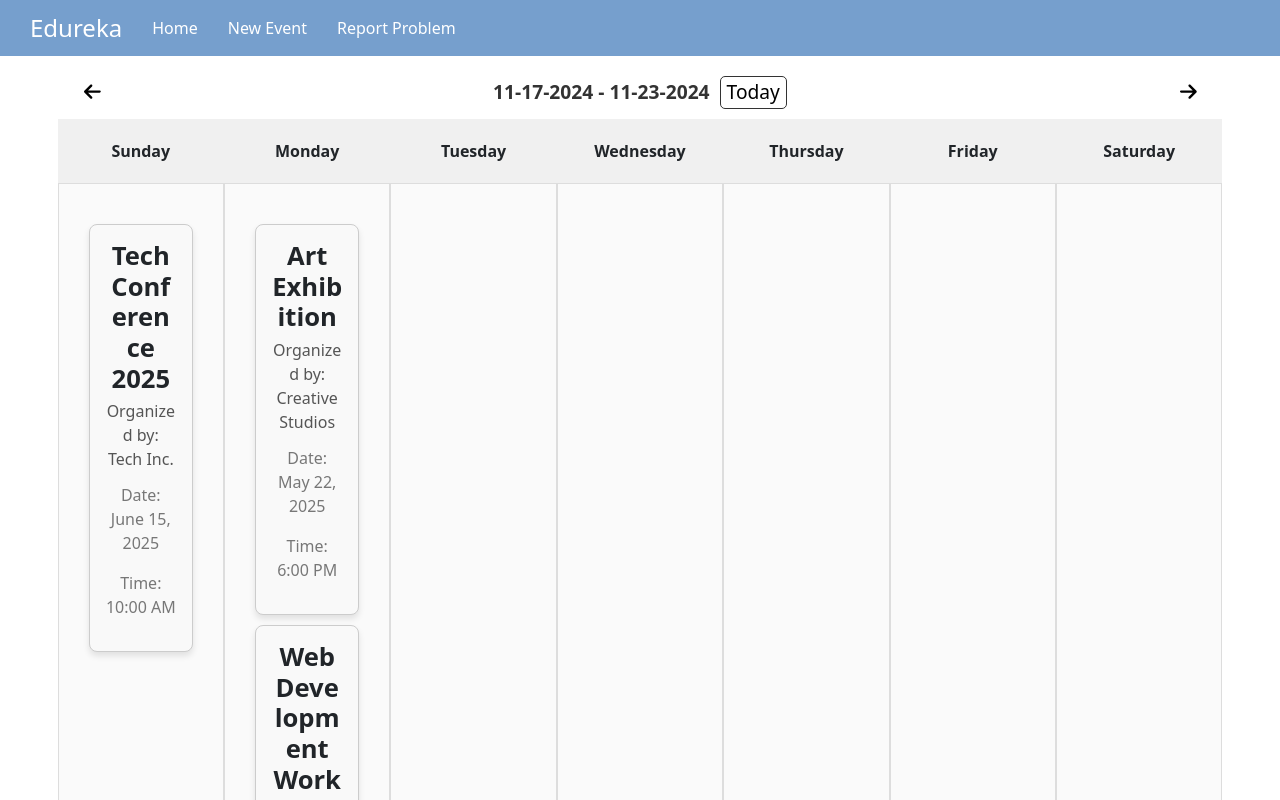
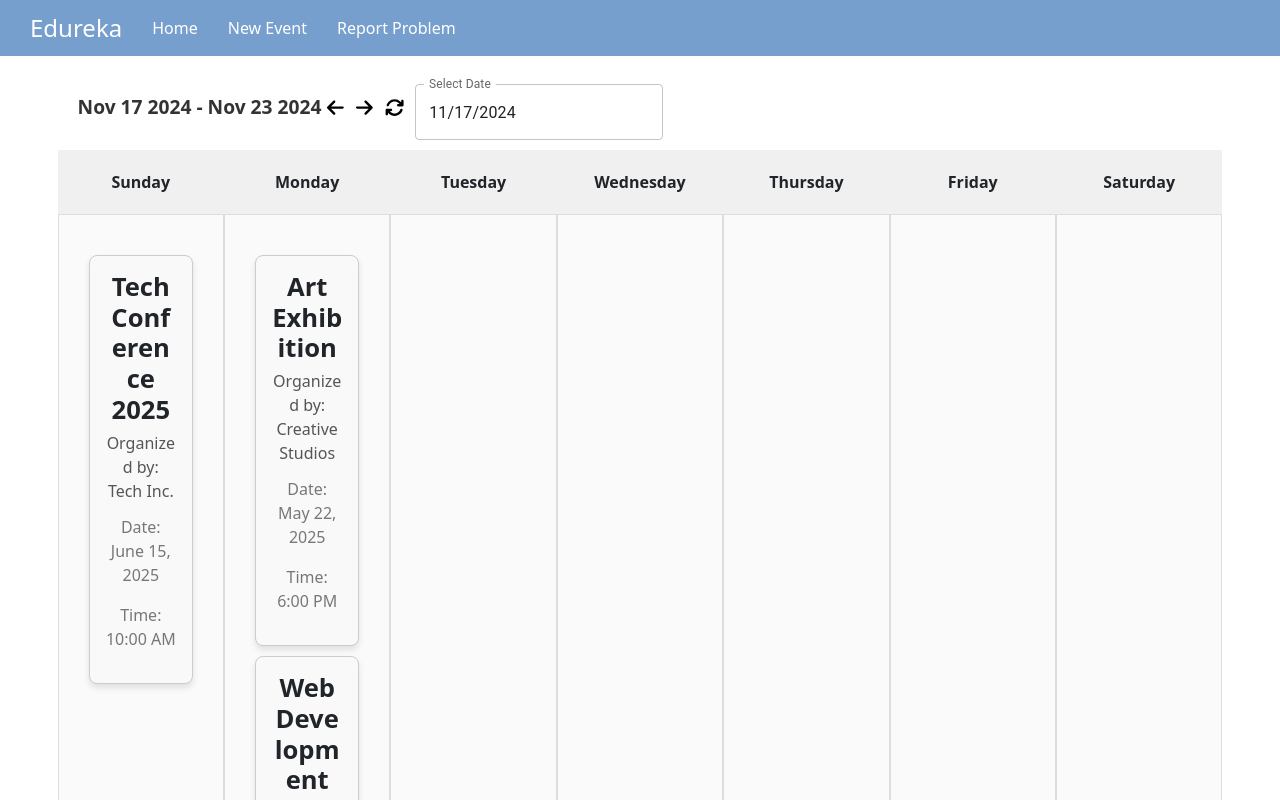
Before and after one commit to EdurekaRPI/front-end, a Next.js app: page /pages/home in a window 1280 px wide. Shown: the top 800 px of the page. Built offline with nearby package versions, Linux system fonts and the light colour scheme.

Commit message:
Calendar: Current Week updates
- downgraded react from v19 -> v18 to support mui, emotion, and dayjs packages
- switched all date objects to dayjs objects
- added calendar date picker to select any date without using arrows
- updated "today" button to use arrow icon instead of text

```diff
--- a/src/app/pages/home/page.tsx
+++ b/src/app/pages/home/page.tsx
@@ -6,22 +6,34 @@ import Event from "../../components/event";
 import { FontAwesomeIcon } from "@fortawesome/react-fontawesome";
 import { faArrowRight } from "@fortawesome/free-solid-svg-icons";
 import { faArrowLeft } from "@fortawesome/free-solid-svg-icons";
+import { faArrowsRotate } from "@fortawesome/free-solid-svg-icons";
+
+import { DemoContainer } from "@mui/x-date-pickers/internals/demo";
+import { AdapterDayjs } from "@mui/x-date-pickers/AdapterDayjs";
+import { LocalizationProvider } from "@mui/x-date-pickers/LocalizationProvider";
+import { DatePicker } from "@mui/x-date-pickers/DatePicker";
+import dayjs, { Dayjs } from "dayjs"; // Import dayjs and Dayjs type
+
 
 // Helper function to get the start of the week (Sunday) from a given date
-const getStartOfWeek = (date: Date): Date => {
-  const day = date.getDay();
-  const diff = date.getDate() - day; // Get the difference from Sunday
-  const sunday = new Date(date.setDate(diff));
-  sunday.setHours(0, 0, 0, 0); // Set the time to midnight
-  return sunday;
+const getStartOfWeek = (date: Dayjs): Dayjs => {
+  const day = date.day();
+  const diff = date.date() - day; // Get the difference from Sunday
+  const sunday = date.set("date", diff); // Set the date to the start of the week (Sunday)
+  return sunday.startOf("day"); // Set time to midnight
 };
 
+const monthNames = [
+  "January", "February", "March", "April", "May", "June",
+  "July", "August", "September", "October", "November", "December"
+];
+
 // Helper function to format a date to YYYY-MM-DD format
-const formatDate = (date: Date): string => {
-  const year = date.getFullYear();
-  const month = `0${date.getMonth() + 1}`.slice(-2); // Adding leading zero if necessary
-  const day = `0${date.getDate()}`.slice(-2);
-  return `${month}-${day}-${year}`;
+const formatDate = (date: Dayjs): string => {
+  const year = date.year();
+  const month = monthNames[date.month()].substring(0, 3); // Get the short name of the month
+  const day = `0${date.date()}`.slice(-2);
+  return `${month} ${day} ${year}`;
 };
 
 type DaysOfWeek =
@@ -34,7 +46,7 @@ type DaysOfWeek =
   | "Saturday";
 
 export default function Home() {
-  const [currentDate, setCurrentDate] = useState<Date>(new Date());
+  const [currentDate, setCurrentDate] = useState<Dayjs>(dayjs());
   const startOfWeek = getStartOfWeek(currentDate);
 
   const daysOfWeek: DaysOfWeek[] = [
@@ -79,19 +91,17 @@ export default function Home() {
 
   // Function to handle week change (next or previous)
   const changeWeek = (direction: number) => {
-    const newDate = new Date(startOfWeek);
-    newDate.setDate(startOfWeek.getDate() + direction * 7); // Move the date forward or backward by 1 week
+    const newDate = startOfWeek.add(direction * 7, "day"); // Move the date forward or backward by 1 week
     setCurrentDate(newDate);
   };
 
   // Calculate the current week's start and end dates
   const startOfCurrentWeek = getStartOfWeek(currentDate);
-  const endOfCurrentWeek = new Date(startOfCurrentWeek);
-  endOfCurrentWeek.setDate(startOfCurrentWeek.getDate() + 6); // End is 6 days after the start of the week
+  const endOfCurrentWeek = startOfCurrentWeek.add(6, "day");
 
   const setToday = () => {
-    setCurrentDate(new Date());
-  }
+    setCurrentDate(dayjs()); // Set to today's date as a Dayjs object
+  };
 
   return (
     <>
@@ -100,27 +110,33 @@ export default function Home() {
         <div className={styles.calendar}>
           {/* Header with the current week and navigation arrows */}
           <div className={styles.weekHeader}>
+            <div className={styles.currentWeek}>
+              {formatDate(startOfCurrentWeek)} - {formatDate(endOfCurrentWeek)}
               <button
                 className={styles.arrowButton}
                 onClick={() => changeWeek(-1)}
               >
                 <FontAwesomeIcon icon={faArrowLeft} />
               </button>
-            <div className={styles.currentWeek}>
-              {formatDate(startOfCurrentWeek)} - {formatDate(endOfCurrentWeek)}
-              <button
-                className={styles.todayButton}
-                onClick={() => setToday()}
-              >
-                Today
-              </button>
-            </div>
               <button
                 className={styles.arrowButton}
                 onClick={() => changeWeek(1)}
               >
                 <FontAwesomeIcon icon={faArrowRight} />
               </button>
+              <button className={styles.arrowButton} onClick={() => setToday()}>
+                <FontAwesomeIcon icon={faArrowsRotate} />
+              </button>
+            </div>
+            <LocalizationProvider dateAdapter={AdapterDayjs}>
+              <DemoContainer components={["DatePicker"]}>
+                <DatePicker
+                  label="Select Date"
+                  value={currentDate}
+                  onChange={(newDate) => newDate && setCurrentDate(newDate)}
+                />
+              </DemoContainer>
+            </LocalizationProvider>
           </div>
 
           <div className={styles.header}>
--- a/src/app/styles/home.module.css
+++ b/src/app/styles/home.module.css
@@ -45,10 +45,10 @@
 
 .weekHeader {
   display: flex;
-  justify-content: space-between;
   align-items: center;
   margin-bottom: 10px;
   padding: 0 20px;
+  gap: 5px;
 }
 
 .arrowButton {
@@ -59,19 +59,16 @@
   font-weight: bold;
 }
 
-.arrowButton:hover {
-  text-decoration: underline;
-}
-
 .currentWeek {
   font-size: 1.2rem;
   font-weight: bold;
   color: #333;
+  display: flex;
+  gap: 5
 }
 
 .todayButton{
   background-color: transparent;
   border: 1px solid #333;
   border-radius: 5px;
-  margin-left: 10px;
 }
```
Also changed, not shown: package.json (+8 -2 lines), 1 other file (tests, documents, lock files or other folders). Lines whose indentation alone changed are shown as unchanged.
